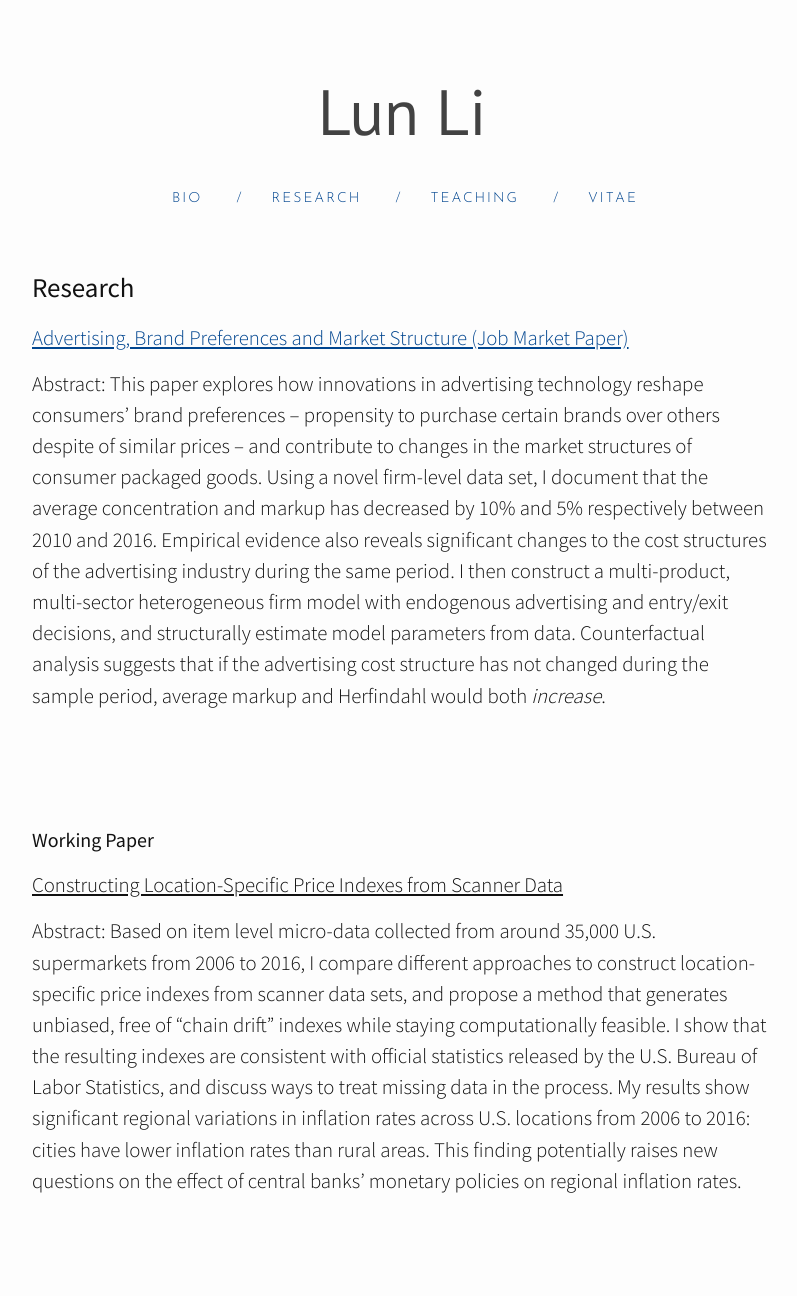
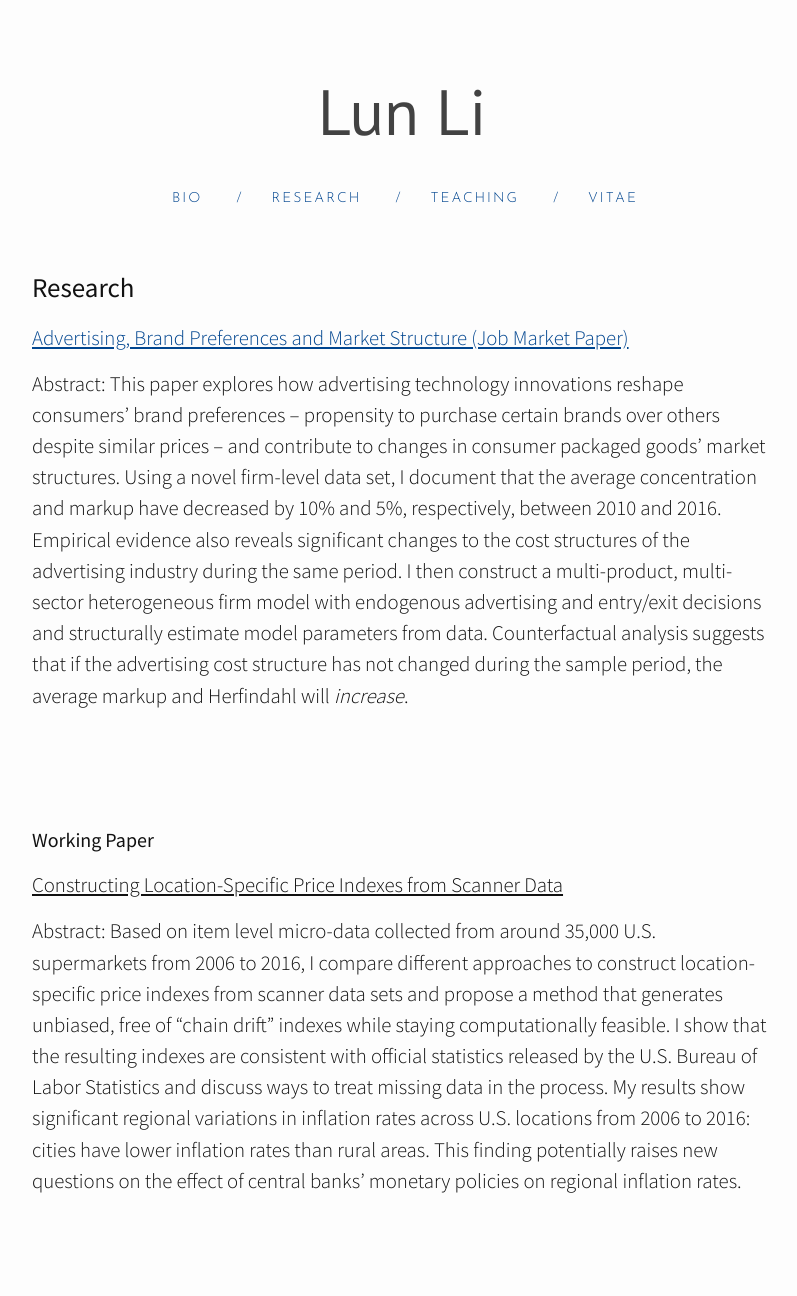
Before and after one commit to lunli-econ/lunli-econ.github.io, a Jekyll site: the page built from 1research.md, in a window 1280 px wide. Shown: the whole page, without its empty margins (238-1035 px from the left). Built offline with Jekyll 4.4.1, drawn with Linux system fonts in a browser that asks for light colours; nearby versions of some CDN libraries.

Commit message:
Update abstract

```diff
--- a/1research.md
+++ b/1research.md
@@ -7,11 +7,11 @@ permalink: /Research/
 
 <a href="/assets/docs/JMP_Li.pdf"> <u>Advertising, Brand Preferences and Market Structure (Job Market Paper)</u></a>
 
-Abstract: This paper explores how innovations in advertising technology reshape consumers' brand preferences -- propensity to purchase certain brands over others despite of similar prices -- and contribute to changes in the market structures of consumer packaged goods. Using a novel firm-level data set, I document that the average concentration and markup has decreased by 10% and 5% respectively between 2010 and 2016. Empirical evidence also reveals significant changes to the cost structures of the advertising industry during the same period. I then construct a multi-product, multi-sector heterogeneous firm model with endogenous advertising and entry/exit decisions, and structurally estimate model parameters from data. Counterfactual analysis suggests that if the advertising cost structure has not changed during the sample period, average markup and Herfindahl would both *increase*.
+Abstract: This paper explores how advertising technology innovations reshape consumers' brand preferences – propensity to purchase certain brands over others despite similar prices – and contribute to changes in consumer packaged goods' market structures. Using a novel firm-level data set, I document that the average concentration and markup have decreased by 10% and 5%, respectively, between 2010 and 2016. Empirical evidence also reveals significant changes to the cost structures of the advertising industry during the same period. I then construct a multi-product, multi-sector heterogeneous firm model with endogenous advertising and entry/exit decisions and structurally estimate model parameters from data. Counterfactual analysis suggests that if the advertising cost structure has not changed during the sample period, the average markup and Herfindahl will *increase*.
 
 <p style="margin-bottom:3cm;"></p>
 
 #### Working Paper
 <u>Constructing Location-Specific Price Indexes from Scanner Data</u>
 
-Abstract: Based on item level micro-data collected from around 35,000 U.S. supermarkets from 2006 to 2016, I compare different approaches to construct location-specific price indexes from scanner data sets, and propose a method that generates unbiased, free of "chain drift" indexes while staying computationally feasible. I show that the resulting indexes are consistent with official statistics released by the U.S. Bureau of Labor Statistics, and discuss ways to treat missing data in the process. My results show significant regional variations in inflation rates across U.S. locations from 2006 to 2016: cities have lower inflation rates than rural areas. This finding potentially raises new questions on the effect of central banks' monetary policies on regional inflation rates.
+Abstract: Based on item level micro-data collected from around 35,000 U.S. supermarkets from 2006 to 2016, I compare different approaches to construct location-specific price indexes from scanner data sets and propose a method that generates unbiased, free of “chain drift” indexes while staying computationally feasible. I show that the resulting indexes are consistent with official statistics released by the U.S. Bureau of Labor Statistics and discuss ways to treat missing data in the process. My results show significant regional variations in inflation rates across U.S. locations from 2006 to 2016: cities have lower inflation rates than rural areas. This finding potentially raises new questions on the effect of central banks’ monetary policies on regional inflation rates.
```
